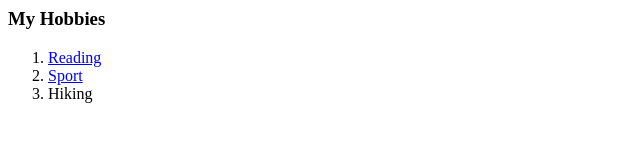
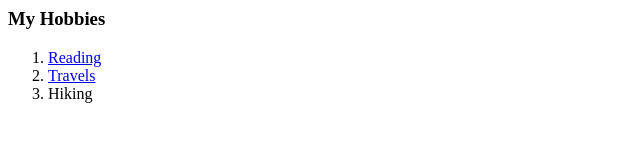
Before and after one commit to AnnaKonda78/cv, a plain HTML site: page hobbies.html in a window 1280 px wide. Shown: the full height of the page, 0-640 px from the left. Drawn offline with Linux system fonts and the light colour scheme.

Commit message:
Update hobbies.html

```diff
--- a/hobbies.html
+++ b/hobbies.html
@@ -7,7 +7,7 @@
     <h3>My Hobbies</h3>
     <ol>
       <li><a href="https://www.cmlibrary.org/">Reading</a></li>
-      <li><a href="https://sports.yahoo.com/">Sport</a></li>
+      <li><a href="https://www.google.com/travel/flights">Travels</a></li>
       <li>Hiking</li>
     </ol>
   </body>
```
